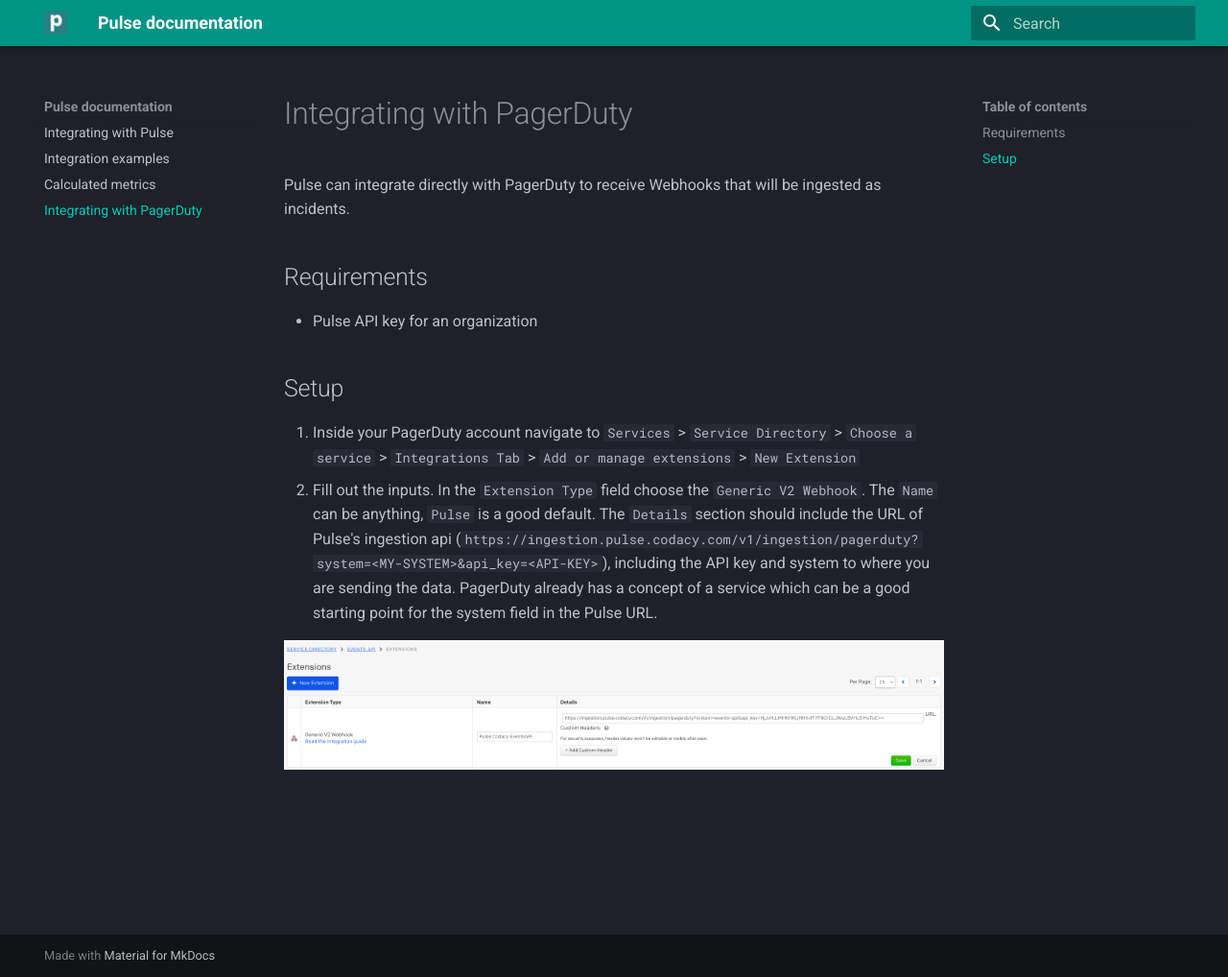
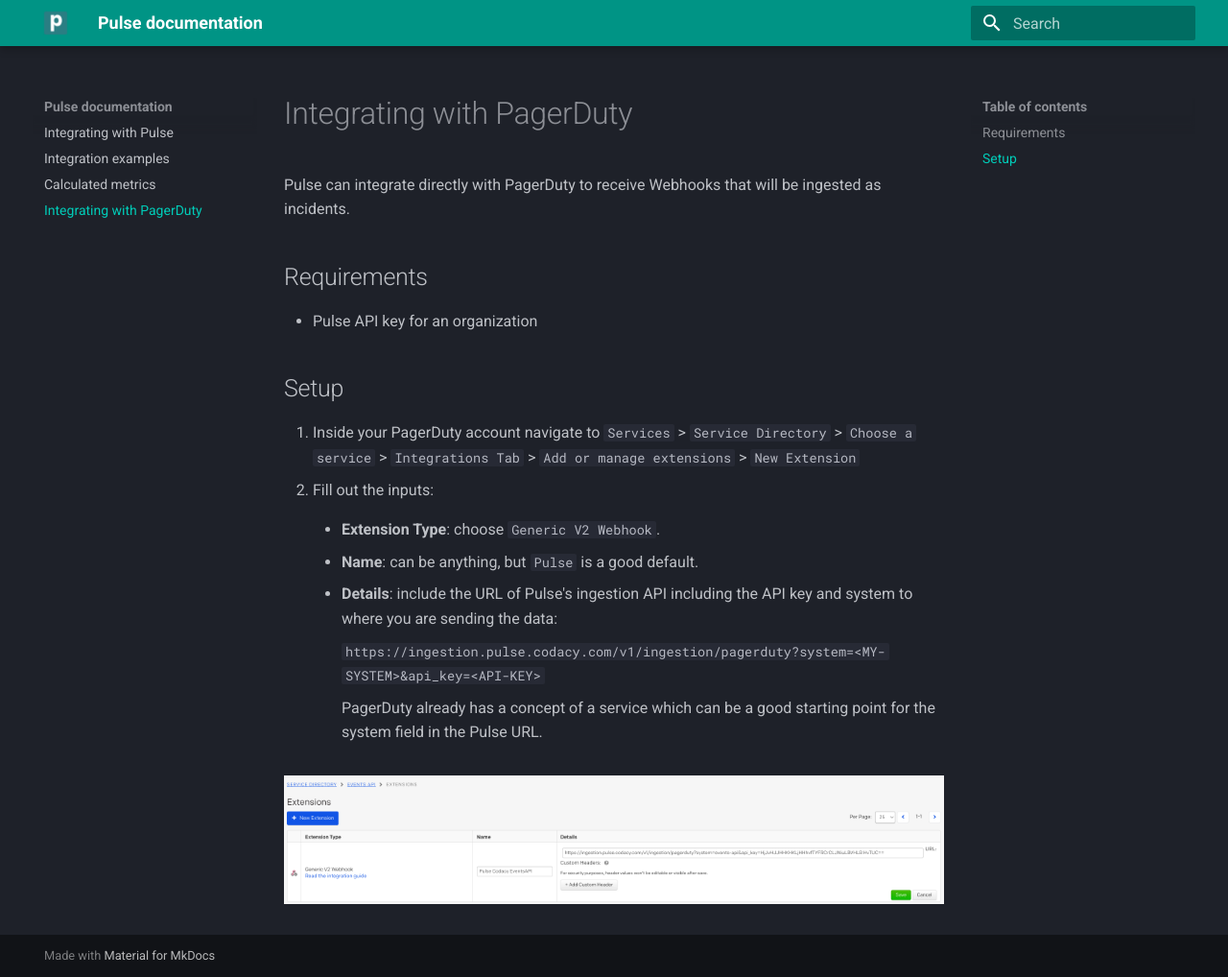
Before and after one commit to codacy/pulse-user-docs, an MkDocs documentation site: the page built from docs/pagerduty.md, in a window 1280 px wide and 1018 px high. Shown: the whole window at 96% size. Built offline with MkDocs 1.6.1 and Material for MkDocs 9.7.7, drawn with Linux system fonts in a browser that asks for light colours.

Commit message:
clean: Apply suggestions from code review
Co-authored-by: Paulo Ribeiro <60105800+pauloribeiro-codacy@users.noreply.github.com>

```diff
--- a/docs/pagerduty.md
+++ b/docs/pagerduty.md
@@ -9,11 +9,16 @@
 ## Setup
 
 1. Inside your PagerDuty account navigate to `Services` > `Service Directory` > `Choose a service` > `Integrations Tab` > `Add or manage extensions` > `New Extension`
-2. Fill out the inputs.
-   In the `Extension Type` field choose the `Generic V2 Webhook`.
-   The `Name` can be anything, `Pulse` is a good default.
-   The `Details` section should include the URL of Pulse's ingestion api (`https://ingestion.pulse.codacy.com/v1/ingestion/pagerduty?system=<MY-SYSTEM>&api_key=<API-KEY>`),
-   including the API key and system to where you are sending the data.
-   PagerDuty already has a concept of a service which can be a good starting point for the system field in the Pulse URL.
+2. Fill out the inputs:
+
+    - **Extension Type**: choose `Generic V2 Webhook`.
+
+    - **Name**: can be anything, but `Pulse` is a good default.
+
+    - **Details**: include the URL of Pulse's ingestion API including the API key and system to where you are sending the data:
+
+        `https://ingestion.pulse.codacy.com/v1/ingestion/pagerduty?system=<MY-SYSTEM>&api_key=<API-KEY>`
+
+        PagerDuty already has a concept of a service which can be a good starting point for the system field in the Pulse URL.
 
 ![Creating a PagerDuty Webhook integration](assets/pagerduty-webhook.png)
```
